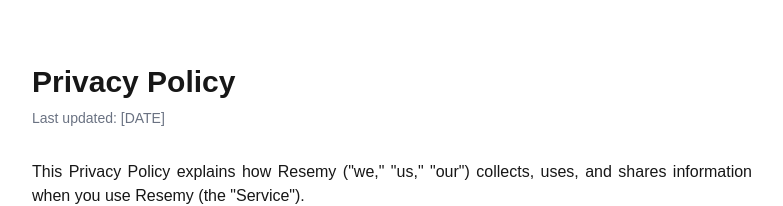
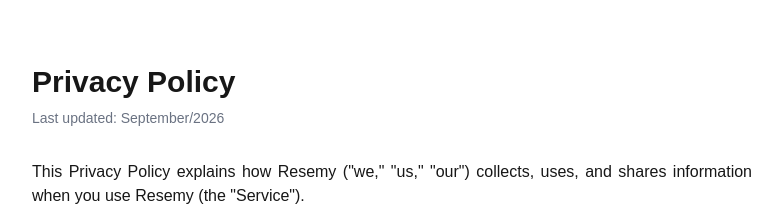
Before and after one commit to Yaser-Jasim/ats-resume-app, a Next.js app: page /privacy in a window 1280 px wide. Shown: the top 206 px of the page, without its empty margins (248-1031 px from the left). Built offline with nearby package versions, Linux system fonts and the light colour scheme.

Commit message:
Updated terms and privacy date

```diff
--- a/app/privacy/page.js
+++ b/app/privacy/page.js
@@ -2,7 +2,7 @@
   return (
       <div className="max-w-3xl mx-auto px-6 py-16 prose-sm text-justify">
       <h1 className="text-3xl font-semibold mb-2">Privacy Policy</h1>
-      <p className="text-sm text-gray-500 mb-8">Last updated: [DATE]</p>
+      <p className="text-sm text-gray-500 mb-8">Last updated: September/2026 </p>
 
       <p className="mb-4">
         This Privacy Policy explains how Resemy ("we," "us," "our") collects, uses, and shares
--- a/app/terms/page.js
+++ b/app/terms/page.js
@@ -2,7 +2,7 @@
   return (
       <div className="max-w-3xl mx-auto px-6 py-16 prose-sm text-justify">
       <h1 className="text-3xl font-semibold mb-2">Terms of Service</h1>
-      <p className="text-sm text-gray-500 mb-8">Last updated: [DATE]</p>
+      <p className="text-sm text-gray-500 mb-8">Last updated: September/2026 </p>
 
       <p className="mb-4">
         These Terms of Service ("Terms") govern your access to and use of Resemy
```
